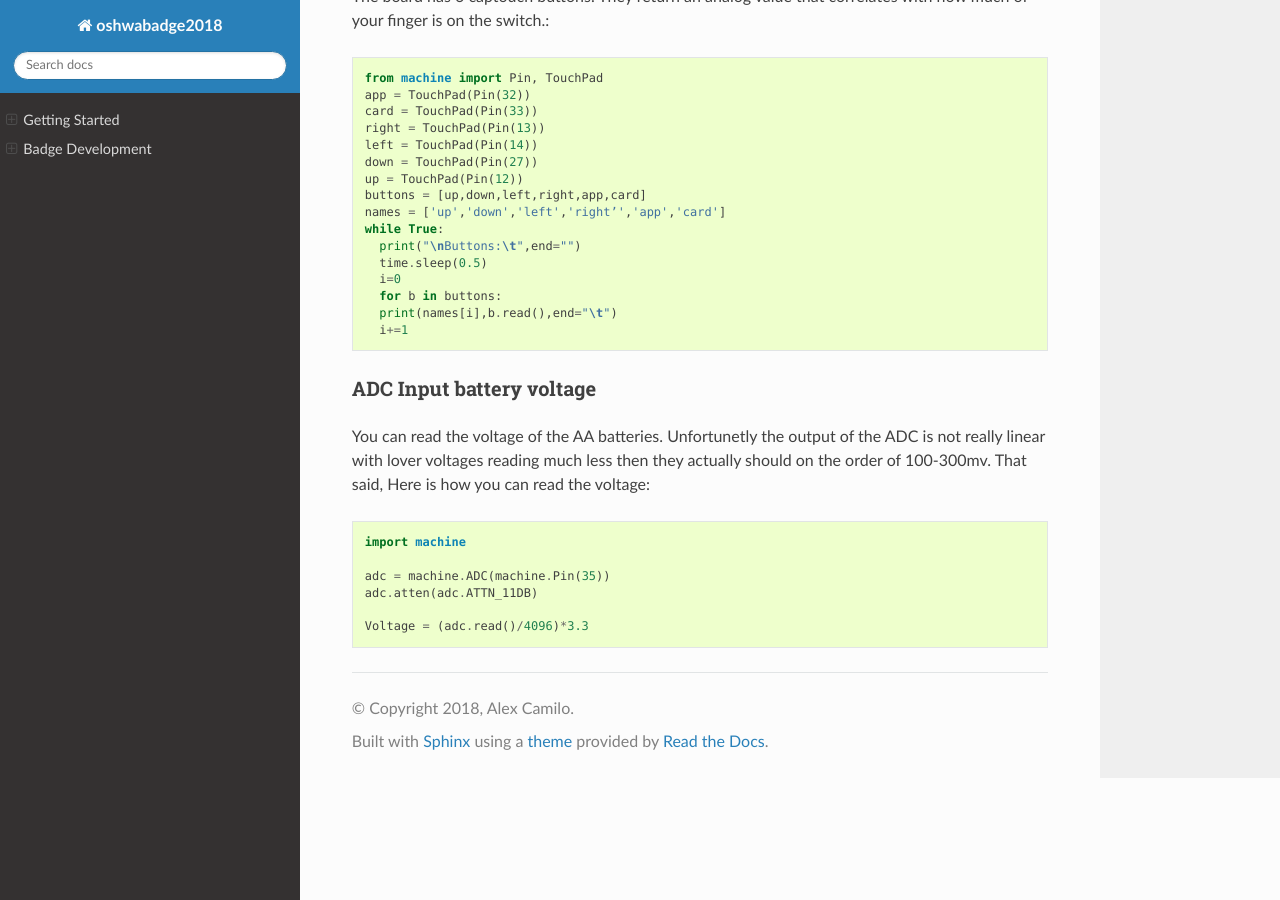
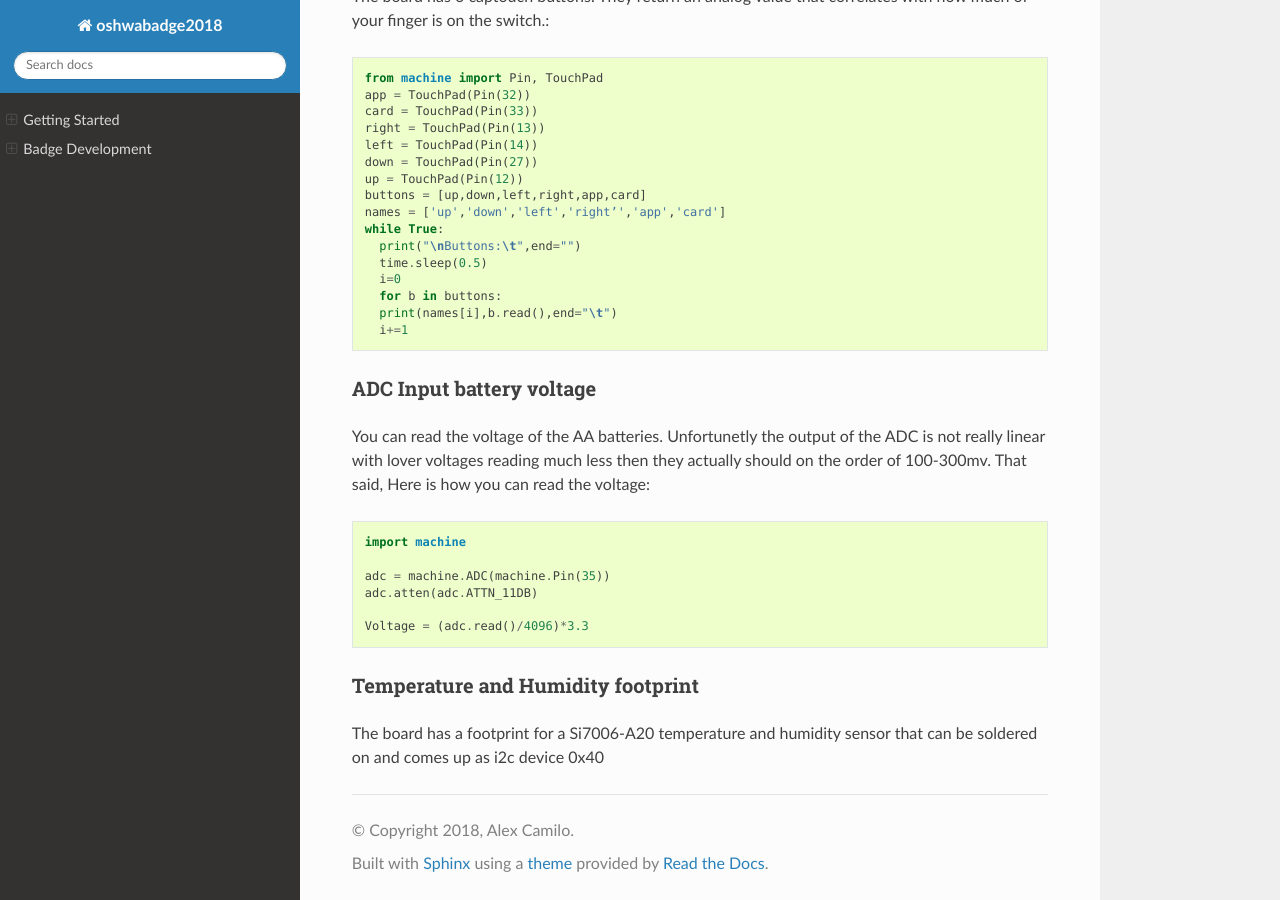
Before and after one commit to oshwabadge2018/oshwabadge2018.github.io, a Sphinx documentation site: the page built from source/docs.rst, in a window 1280 px wide and 900 px high, scrolled down 3536 px. Built offline with Sphinx 7.4.7 and the Read the Docs theme 2.0.0, drawn with Linux system fonts in a browser that asks for light colours.

Commit message:
Update docs.rst

```diff
--- a/source/docs.rst
+++ b/source/docs.rst
@@ -182,3 +182,8 @@ You can read the voltage of the AA batteries. Unfortunetly the output of the ADC
 	adc.atten(adc.ATTN_11DB)
 
 	Voltage = (adc.read()/4096)*3.3
+
+
+Temperature and Humidity footprint
+++++++++++++++++++++++++++++++++++++++
+The board has a footprint for a Si7006-A20 temperature and humidity sensor that can be soldered on and comes up as i2c device 0x40
```
